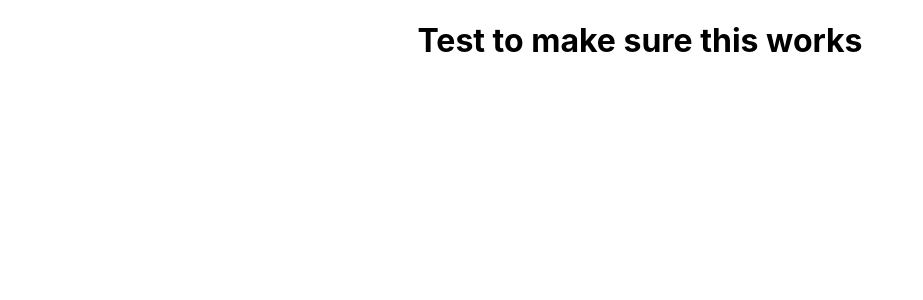
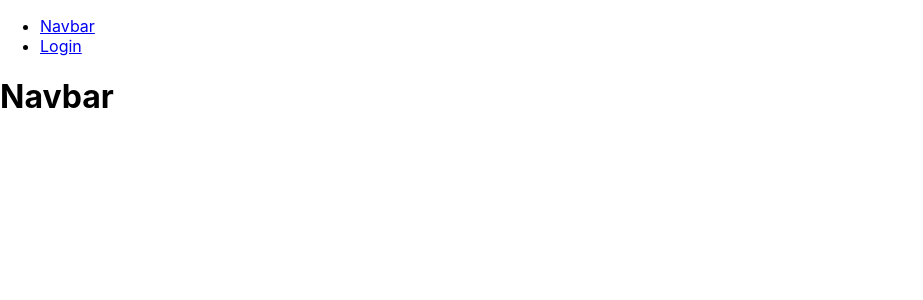
Before and after one commit to luke-bluefintech/PunchBeginnerApp, a React (Create React App) app in the folder it_1_code/: page /navbar in a window 1280 px wide. Shown: the top 300 px of the page, without its empty margins (0-923 px from the left). Built offline with nearby package versions, Linux system fonts and the light colour scheme.

Commit message:
Figuring out how react works

```diff
--- a/it_1_code/package.json
+++ b/it_1_code/package.json
@@ -34,5 +34,8 @@
       "last 1 firefox version",
       "last 1 safari version"
     ]
+  },
+  "devDependencies": {
+    "react-router-dom": "^6.4.3"
   }
 }
--- a/it_1_code/src/App.js
+++ b/it_1_code/src/App.js
@@ -1,12 +1,21 @@
-import logo from './logo.svg';
-import './App.css';
+import ReactDOM from "react-dom/client";
+import { BrowserRouter, Routes, Route } from "react-router-dom";
+import Layout from "./pages/Layout";
+import Login from "./login/Login";
+import Navbar from "./navbar/Navbar";
 
-function App() {
+export default function App() {
   return (
-    <div className="App">
-      <h1>Test to make sure this works</h1>
-    </div>
+    <BrowserRouter>
+      <Routes>
+        <Route path="/" element={<Layout />}>
+          <Route path="navbar" element={<Navbar />} />
+          <Route path="login" element={<Login />} />
+        </Route>
+      </Routes>
+    </BrowserRouter>
   );
 }
 
-export default App;
+const root = ReactDOM.createRoot(document.getElementById('root'));
+root.render(<App />);
--- a/it_1_code/src/Navbar/Navbar.js
+++ b/it_1_code/src/Navbar/Navbar.js
@@ -0,0 +1,7 @@
+
+
+function Navbar() {
+    return <h1>Navbar</h1>;
+}
+
+export default Navbar;
--- /dev/null
+++ b/it_1_code/src/login/Login.js
@@ -0,0 +1,5 @@
+function Login() {
+    return <h1>Login Page</h1>;
+}
+
+export default Login;
--- /dev/null
+++ b/it_1_code/src/pages/Blogs.js
@@ -0,0 +1,5 @@
+const Blogs = () => {
+    return <h1>Blog Articles</h1>;
+  };
+
+  export default Blogs;
--- /dev/null
+++ b/it_1_code/src/pages/Contact.js
@@ -0,0 +1,5 @@
+const Contact = () => {
+    return <h1>Contact Me</h1>;
+  };
+
+  export default Contact;
--- /dev/null
+++ b/it_1_code/src/pages/Home.js
@@ -0,0 +1,5 @@
+const Home = () => {
+    return <h1>Home</h1>;
+  };
+
+  export default Home;
--- /dev/null
+++ b/it_1_code/src/pages/Layout.js
@@ -0,0 +1,22 @@
+import { Outlet, Link } from "react-router-dom";
+
+const Layout = () => {
+  return (
+    <>
+      <nav>
+        <ul>
+          <li>
+            <Link to="/navbar">Navbar</Link>
+          </li>
+          <li>
+            <Link to="/login">Login</Link>
+          </li>
+        </ul>
+      </nav>
+
+      <Outlet />
+    </>
+  )
+};
+
+export default Layout;
--- /dev/null
+++ b/it_1_code/src/pages/NoPage.js
@@ -0,0 +1,5 @@
+const NoPage = () => {
+    return <h1>404</h1>;
+  };
+
+  export default NoPage;
```
Also changed, not shown: it_1_code/src/login/Login.css (added), 1 other file (tests, documents, lock files or other folders).
